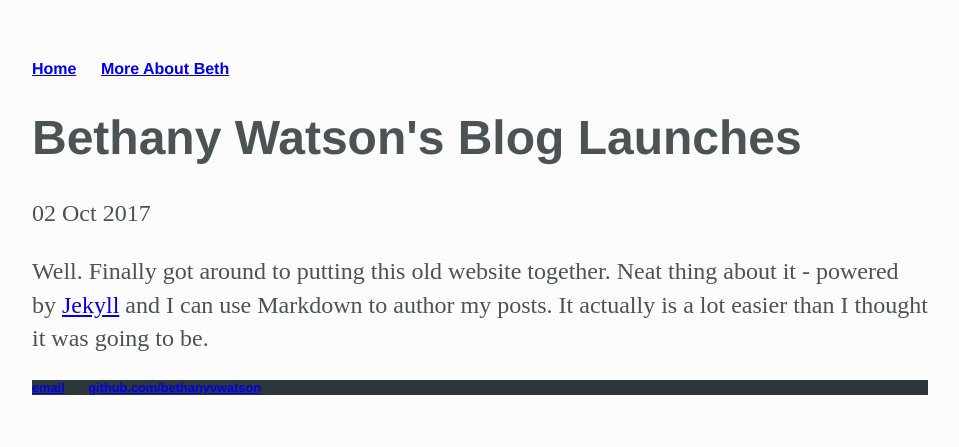
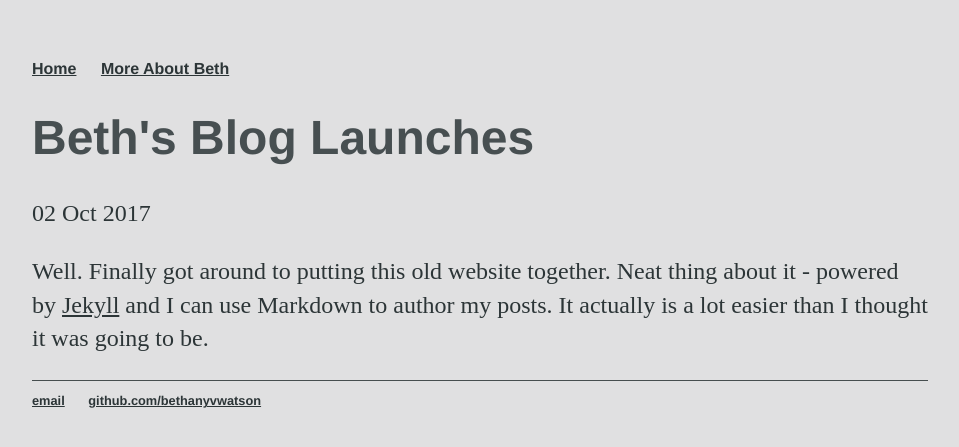
Before and after one commit to bethanyvwatson/bethanyvwatson.github.io, a Jekyll site: the page built from _posts/2017-10-02-bethany-watson-blog-launched.md, in a window 1280 px wide. Shown: the top 447 px of the page, without its empty margins (160-1119 px from the left). Built offline with Jekyll 4.4.1, drawn with Linux system fonts in a browser that asks for light colours.

Commit message:
Restyle.

```diff
--- /dev/null
+++ b/Gemfile
@@ -0,0 +1,2 @@
+source 'https://rubygems.org'
+gem 'github-pages', group: :jekyll_plugins
--- a/_config.yml
+++ b/_config.yml
@@ -1,2 +1,3 @@
 name: Bethany Watson, Software Developer
 markdown: kramdown
+theme: jekyll-theme-minimal
--- a/_posts/2017-10-02-bethany-watson-blog-launched.md
+++ b/_posts/2017-10-02-bethany-watson-blog-launched.md
@@ -1,6 +1,6 @@
 ---
 layout: post
-title: "Bethany Watson's Blog Launches"
+title: "Beth's Blog Launches"
 date: 2017-10-02
 ---
 
--- a/css/main.css
+++ b/css/main.css
@@ -1,12 +1,8 @@
 body {
     margin: 60px auto;
     width: 70%;
-    background-color: rgba(252,252,252, .85);
-    color: rgba(44, 53, 55, .85);
-}
-header {
-    background-color: rgba(44, 53, 55, 1);
-    color: rgba(252,252,252, .85);
+    background-color: rgba(114,118,119, .22);
+    color: rgba(44, 53, 55,1);
 }
 nav ul, footer ul {
     font-family:'Helvetica', 'Arial', 'Sans-Serif';
@@ -20,23 +16,33 @@ nav ul li, footer ul li {
 }
 a, a:visited {
     text-decoration: underline;
-    color: color: rgba(44, 53, 55, .85);
+    color: rgba(44, 53, 55, 1);
 }
-a:hover {
-    color: rgba(33,165,195, 1);
+a:hover, a:focus {
+    color: rgba(44, 53, 55, .60);
 }
 h1 {
     font-size: 3em;
     font-family:'Helvetica', 'Arial', 'Sans-Serif';
+    color: rgba(44, 53, 55, .85);
+    font-weight: bold;
 }
+
+h2 {
+    color: rgba(44, 53, 55,1);
+}
+
+h3 {
+    color: rgba(44, 53, 55, .85);
+}
+
 p {
     font-size: 1.5em;
     line-height: 1.4em;
-    color: rgba(44, 53, 55, .85);
+    color: rgba(44, 53, 55, 1);
 }
 footer {
-    background-color: rgba(44, 53, 55, 1);
-    color: rgba(252,252,252, .85);
+    border-top: 1px solid rgba(44, 53, 55, .85);
     font-size: .8em;
 }
 
```
Also changed, not shown: Gemfile.lock (added).
